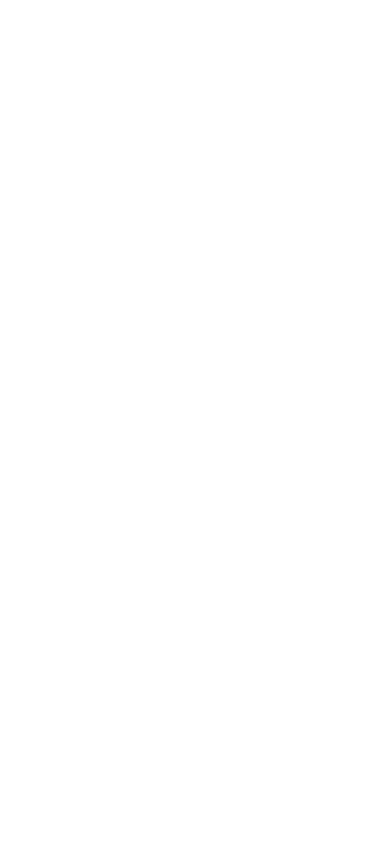
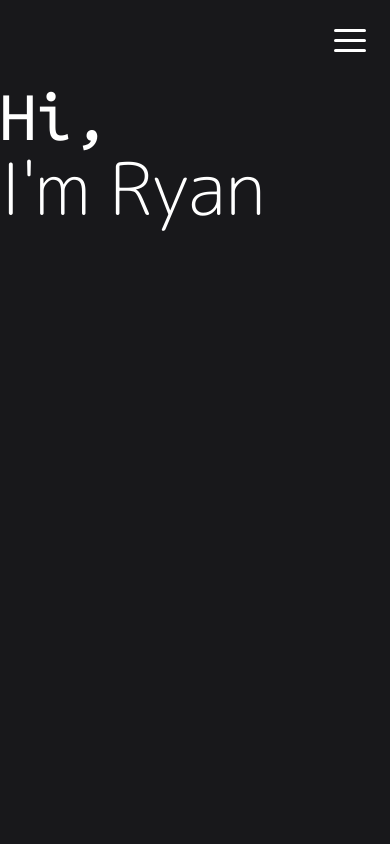
Before and after one commit to rckennedy15/portfolio-3d, a Next.js app: page / in a window 390 px wide. Shown: the top 844 px of the page. Built offline with nearby package versions, Linux system fonts and the light colour scheme.

Commit message:
add google fonts and hamburger menu

```diff
--- a/package.json
+++ b/package.json
@@ -8,6 +8,7 @@
     "lint": "next lint"
   },
   "dependencies": {
+    "hamburger-react": "^2.4.1",
     "next": "12.0.10",
     "react": "17.0.2",
     "react-dom": "17.0.2",
--- a/pages/_app.tsx
+++ b/pages/_app.tsx
@@ -13,6 +13,18 @@
 					content='Hire a Professional Freelance Web Developer. Building clean, animated, and interactive experiences with a focus on security and ethics.'
 				/>
 				<link rel='icon' href='/favicon.ico' />
+
+				{/* Google Fonts */}
+				<link rel='preconnect' href='https://fonts.googleapis.com' />
+				<link
+					rel='preconnect'
+					href='https://fonts.gstatic.com'
+					crossOrigin='true'
+				/>
+				<link
+					href='https://fonts.googleapis.com/css2?family=Architects+Daughter&family=Indie+Flower&family=M+PLUS+Rounded+1c:wght@300&family=Raleway:wght@300&family=Ubuntu+Mono&display=swap'
+					rel='stylesheet'
+				/>
 			</Head>
 			{/* Yandex analytics */}
 			<Script id='analytics' type='text/javascript'>{`
@@ -36,6 +48,7 @@
 			<Script src='https://cdnjs.cloudflare.com/ajax/libs/gsap/3.9.1/MotionPathPlugin.min.js' />
 			<Script src='https://cdnjs.cloudflare.com/ajax/libs/gsap/3.9.1/TextPlugin.min.js' />
 
+			<noscript id='noscript-analytics'>
 				{/* NoScript yandex analytics */}
 				<div>
 					<img
@@ -44,6 +57,7 @@
 						alt=''
 					/>
 				</div>
+			</noscript>
 
 			<Component {...pageProps} />
 		</>
--- a/pages/index.tsx
+++ b/pages/index.tsx
@@ -1,8 +1,35 @@
 import type { NextPage } from 'next';
 import Image from 'next/image';
+import { Spin as Hamburger } from 'hamburger-react';
 
 const Home: NextPage = () => {
-	return <div></div>;
+	return (
+		<>
+			<section id='home' className='bg-zinc-900 h-screen'>
+				<nav className='w-screen h-20 flex flex-row-reverse p-4'>
+					<Hamburger
+						color='white'
+						rounded
+						label='show menu'
+						direction='right'
+						onToggle={(toggled) => {
+							if (toggled) {
+								// open a menu
+							} else {
+								// close menu
+							}
+						}}
+					/>
+				</nav>
+				<h1 className='text-7xl text-white font-title'>Hi,</h1>
+				<h1 className='text-7xl text-white font-titlee'>I'm Ryan</h1>
+			</section>
+			<section id='about' className='bg-zinc-600 h-screen'></section>
+			<section id='skills' className='bg-cyan-700 h-screen '></section>
+			<section id='works' className='bg-zinc-600 h-screen'></section>
+			<section id='contact' className='bg-zinc-900 h-screen'></section>
+		</>
+	);
 };
 
 export default Home;
--- a/tailwind.config.js
+++ b/tailwind.config.js
@@ -1,10 +1,25 @@
+const defaultTheme = require('tailwindcss/defaultTheme');
+
 module.exports = {
 	content: [
 		'./pages/**/*.{js,ts,jsx,tsx}',
 		'./components/**/*.{js,ts,jsx,tsx}',
 	],
 	theme: {
-		extend: {},
+		extend: {
+			fontFamily: {
+				sans: [
+					'M\\ PLUS\\ Rounded\\ 1c',
+					'Raleway',
+					'Ubuntu\\ Mono',
+					'Architects\\ Daughter',
+					'Indie\\ Flower',
+					...defaultTheme.fontFamily.sans,
+				],
+				title: ['Ubuntu Mono'],
+				titlee: ['M PLUS Rounded 1c'],
+			},
+		},
 	},
 	plugins: [],
 };
```
Also changed, not shown: 1 other file (tests, documents, lock files or other folders). Lines whose indentation alone changed are shown as unchanged.
